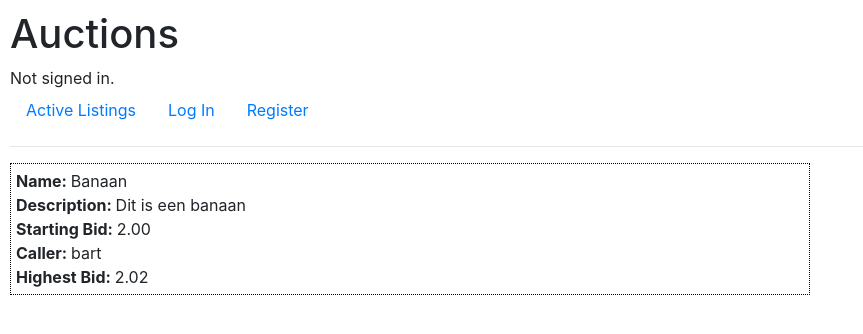
After one commit to BartTheMute/cs50-exercises, a Django app: page /listing/1/ in a window 1280 px wide. The commit adds this page. Shown: the top 334 px of the page, without its empty margins (0-863 px from the left). Run offline with Django 3.2, Linux system fonts and the light colour scheme; data comes from the database, SQL or seed files in the repository; both versions use the stored data as it was after the commit; some libraries are stand-ins or nearby versions.

Commit message:
added bidding

```diff
--- a/commerce/auctions/models.py
+++ b/commerce/auctions/models.py
@@ -1,4 +1,3 @@
-import string
 from tkinter import CASCADE
 from tokenize import String
 from unicodedata import decimal
@@ -16,12 +15,12 @@ class AuctionListing(models.Model):
     image = models.CharField(max_length=255)
     caller = models.CharField(max_length=50)
 
-class Bids:
+class Bids(models.Model):
     bidder = models.CharField(max_length=50)
     auction_listing = models.ForeignKey(AuctionListing, on_delete=models.CASCADE)
     price = models.DecimalField(decimal_places=2, max_digits=10)
 
-class Comment:
+class Comment(models.Model):
     commenter = models.CharField(max_length=50)
     auction_listing = models.ForeignKey(AuctionListing, on_delete=models.CASCADE)
     comment = models.CharField(max_length=1000)
--- a/commerce/auctions/static/auctions/styles.css
+++ b/commerce/auctions/static/auctions/styles.css
@@ -18,10 +18,16 @@ body {
 .active-listing{
     width:50em;
     display: flex;
+    border: 1px dotted black;
+    padding: 5px;
 }
 
-.active-listing div{
+.active-listing a{
+    color: black;
+}
 
+.active-listing a:hover{
+    text-decoration: none;
 }
 
 .active-listing img{
--- a/commerce/auctions/templates/auctions/index.html
+++ b/commerce/auctions/templates/auctions/index.html
@@ -5,6 +5,7 @@
     <ul>
         {% for listing in listings %}
             <li class="active-listing">
+                <a href="{% url 'listing' listing_id=listing.id %}">
                     <div>
                         <b>Name: </b>{{ listing.name }}
                         <br>
@@ -14,7 +15,10 @@
                         <br>
                         <b>Caller: </b>{{ listing.caller }}
                     </div>
+                </a>
+                <a href="{% url 'listing' listing_id=listing.id %}">
                     <img src="{{ listing.image }}">
+                </a>
             </li>
         {% endfor %}
     </ul>
--- /dev/null
+++ b/commerce/auctions/templates/auctions/listing.html
@@ -0,0 +1,26 @@
+{% extends "auctions/layout.html" %}
+{% block body %}
+    <div class="active-listing">
+        <div>
+            <b>Name: </b>{{ listing.name }}
+            <br/>
+            <b>Description: </b>{{ listing.description }}
+            <br>
+            <b>Starting Bid: </b>{{ listing.starting_bid }}
+            <br>
+            <b>Caller: </b>{{ listing.caller }}
+            <br>
+            <b>Highest Bid: </b>{{ highest_bid }}
+        </div>
+    </div>
+    {% if user.is_authenticated %}
+        <button>Add to watchlist</button>
+
+        <form action="{% url 'listing' listing_id=listing.id %}" method="POST">
+            {% csrf_token %}
+            <label>{{ message }}</label><br>
+            <input type="number" name="bid_amount" min="1" step="any">
+            <button type="commit">Bid</button>
+        </form>
+    {% endif %}
+{% endblock %}
--- a/commerce/auctions/urls.py
+++ b/commerce/auctions/urls.py
@@ -7,5 +7,6 @@ urlpatterns = [
     path("login", views.login_view, name="login"),
     path("logout", views.logout_view, name="logout"),
     path("register", views.register, name="register"),
-    path("newlisting", views.new_listing, name="newlisting")
+    path("newlisting", views.new_listing, name="newlisting"),
+    path("listing/<listing_id>/", views.listing, name="listing")
 ]
--- a/commerce/auctions/views.py
+++ b/commerce/auctions/views.py
@@ -1,3 +1,4 @@
+from decimal import Decimal
 from django.contrib.auth import authenticate, login, logout, get_user
 from django.db import IntegrityError
 from django.http import HttpResponse, HttpResponseRedirect
@@ -6,6 +7,7 @@ from django.urls import reverse
 
 from .models import User
 from .models import AuctionListing
+from .models import Bids
 import logging
 
 def index(request):
@@ -86,3 +88,41 @@ def new_listing(request):
 
     else:
         return render(request, "auctions/newlisting.html")
+
+def listing(request, listing_id):
+    listing = AuctionListing.objects.get(pk=listing_id)
+    highest_bid = Bids(price=0)
+    message = ""
+
+    if(Bids.objects.count() > 0):
+        highest_bid = Bids.objects.all()[0]
+
+    if request.method == "POST":
+        bid = Decimal(request.POST["bid_amount"])
+        auction = listing
+
+        if Bids.objects.count() > 0:
+            if highest_bid.price < bid:
+                highest_bid.price = bid
+                highest_bid.bidder = get_user(request).username
+                highest_bid.save()
+                message = "Updated highest bid"
+            else:
+                message = "Bid should be higher than the current"
+        else:
+            if bid > listing.starting_bid:
+                newbid = Bids(
+                    price = bid,
+                    auction_listing = auction,
+                    bidder = get_user(request).username
+                )
+                newbid.save()
+                message = "First bid!"
+            else:
+                message = "Bid should be higher than the starting bid"
+
+    return render(request, "auctions/listing.html", {
+        "highest_bid": highest_bid.price,
+        "listing": listing,
+        "message": message
+    })
```
Also changed, not shown: commerce/auctions/migrations/0001_initial.py, commerce/auctions/migrations/0002_alter_auctionlisting_caller.py (deleted), commerce/db.sqlite3. Lines whose indentation alone changed are shown as unchanged.
